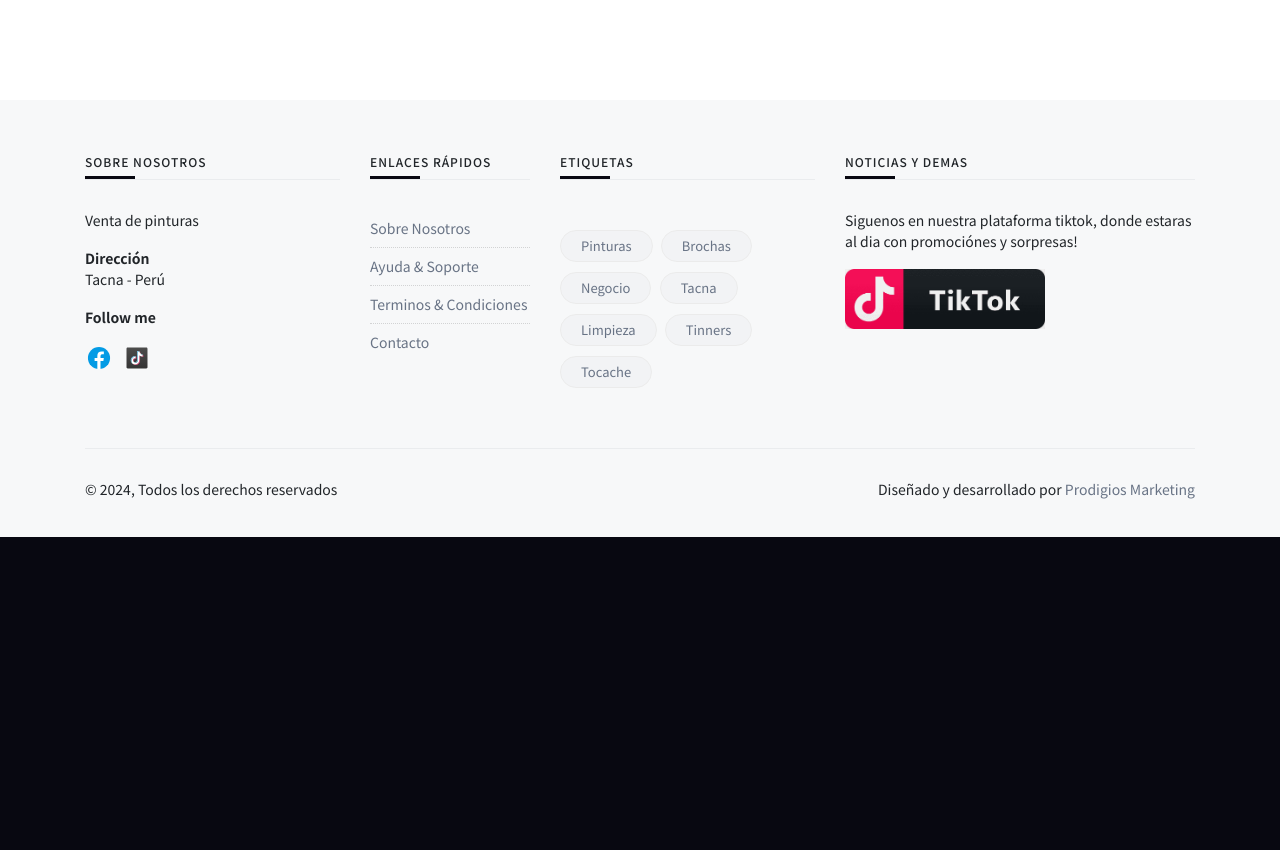
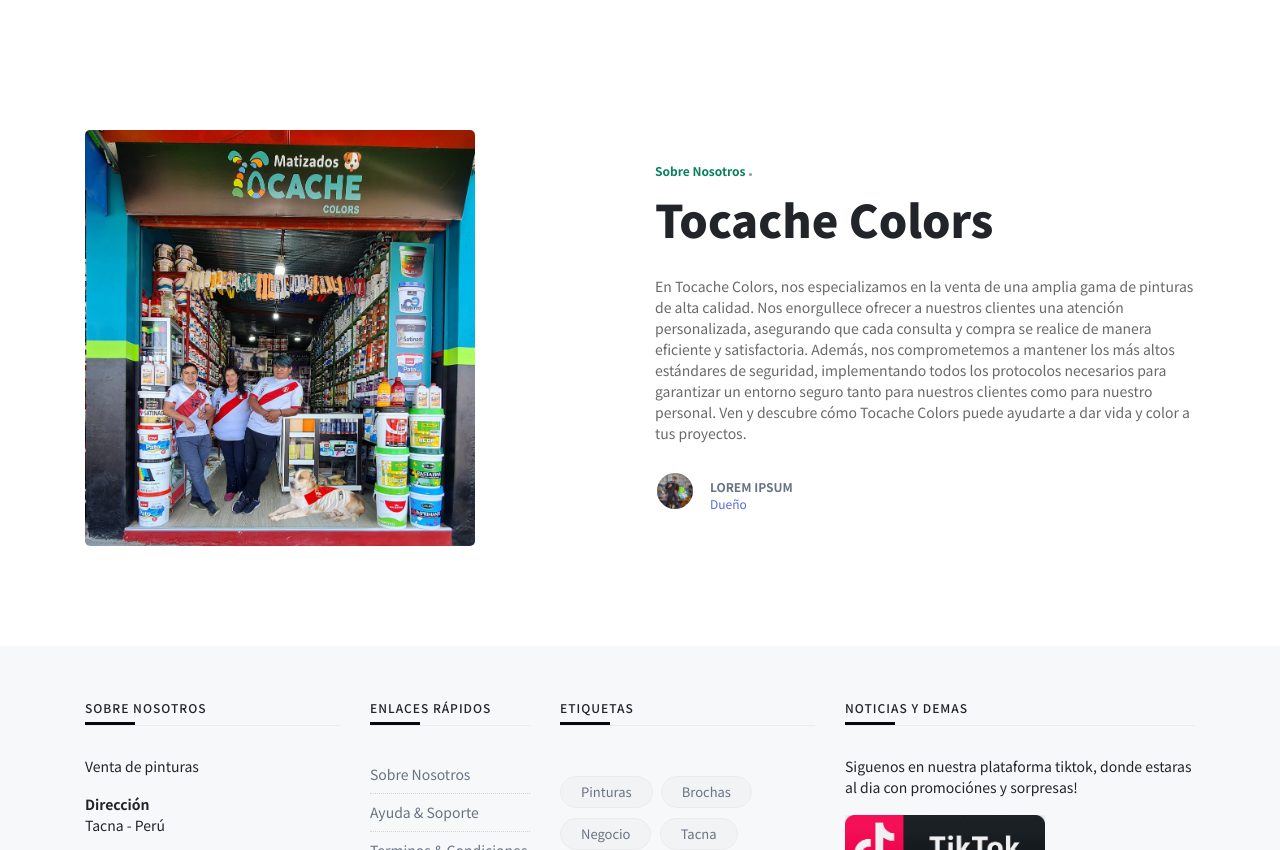
Before and after one commit to prodigios-marketing/tocache-colors, a plain HTML site: page index.html in a window 1280 px wide. Shown: the part 1650-2500 px from the top of the page. Before the commit the page ends 2187 px from the top, so only its background shows below. Drawn offline with Linux system fonts and the light colour scheme.

Commit message:
add about us

```diff
--- a/index.html
+++ b/index.html
@@ -395,6 +395,35 @@
           </div>
         </div>
       </div>
+      <div class="entry-header pt-80 pb-30 mb-20" id="aboutus">
+        <div class="row">
+          <div class="col-md-6 mb-md-0 mb-sm-3">
+            <figure class="mb-0 mt-lg-0 mt-3 border-radius-5">
+              <img class=" border-radius-5" src="assets/imgs/authors/tocache-staff.jpg" width="390" alt="">
+            </figure>
+          </div>
+          <div class="col-md-6 align-self-center">
+            <div class="post-content">
+              <div class="entry-meta meta-0 mb-15 font-small">
+                <span class="post-cat position-relative text-success">Sobre Nosotros</span>
+              </div>
+              <h1 class="entry-title mb-30 font-weight-900">
+                Tocache Colors
+              </h1>
+              <p class="excerpt mb-30">
+                En Tocache Colors, nos especializamos en la venta de una amplia gama de pinturas de alta calidad. Nos enorgullece ofrecer a nuestros clientes una atención personalizada, asegurando que cada consulta y compra se realice de manera eficiente y satisfactoria. Además, nos comprometemos a mantener los más altos estándares de seguridad, implementando todos los protocolos necesarios para garantizar un entorno seguro tanto para nuestros clientes como para nuestro personal. Ven y descubre cómo Tocache Colors puede ayudarte a dar vida y color a tus proyectos.
+              </p>
+              <div class="entry-meta align-items-center meta-2 font-small color-muted">
+                <p class="mb-5">
+                  <a class="author-avatar" href="https://wa.me/51941401424"><img class="img-circle" src="assets/imgs/authors/tocache-owner.png" alt=""></a>
+                  <a href="https://wa.me/51941401424"><span class="author-name font-weight-bold">Lorem ipsum</span></a>
+                </p>
+                <span class="text-primary">Dueño</span>
+              </div>
+            </div>
+          </div>
+        </div>
+      </div>
     </div>
     <!--container-->
   </div>
@@ -447,8 +476,8 @@
               <h5 class="mt-5 mb-30">Enlaces rápidos</h5>
             </div>
             <ul class="font-medium">
-              <li class="cat-item cat-item-2"><a href="#">Sobre Nosotros</a></li>
-              <li class="cat-item cat-item-4"><a href="#">Ayuda & Soporte</a></li>
+              <li class="cat-item cat-item-2"><a href="#aboutus">Sobre Nosotros</a></li>
+              <li class="cat-item cat-item-4"><a href="#support">Ayuda & Soporte</a></li>
               <li class="cat-item cat-item-7"><a href="/terminos-condiciones.html">Terminos & Condiciones</a></li>
               <li class="cat-item cat-item-7"><a href="#contacto">Contacto</a></li>
             </ul>
```
Also changed, not shown: assets/imgs/authors/tocache-owner.png (added), assets/imgs/authors/tocache-staff.jpg (added).
